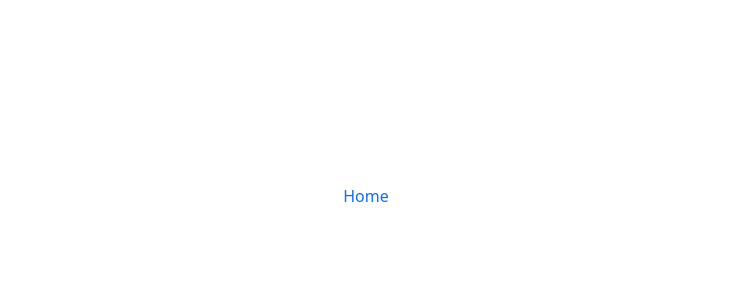
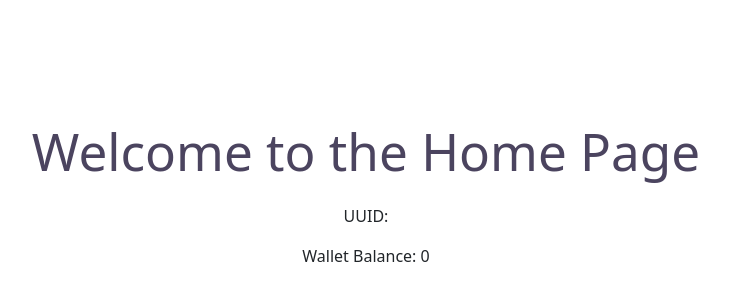
Before and after one commit to excelr-projs/paisa-bhej-fe, a React (Vite) app: page /home in a window 1280 px wide. Shown: the part 204-504 px from the top of the page, without its empty margins (274-1003 px from the left). Built offline with nearby package versions, Linux system fonts and the light colour scheme; no server answers.

Commit message:
Added details to the homepage

```diff
--- a/src/App.jsx
+++ b/src/App.jsx
@@ -18,7 +18,7 @@ function App() {
     <div>
       <BrowserRouter>
         <Routes>
-          <Route path="/Home" element={<Home />} />
+          <Route path="/home" element={<Home />} />
           <Route path="/Register" element={<Register />} />
           <Route path="/" element={<Login />} />
           <Route path="/createaccount" element={<CreateAccountForm />} />
--- a/src/pages/Home.jsx
+++ b/src/pages/Home.jsx
@@ -1,8 +1,30 @@
-import React from 'react'
+import React, { useState, useEffect } from 'react'
 
 function Home() {
+  const uuid = localStorage.getItem('uuid');
+  const mobileNumber = localStorage.getItem('mobileNumber');
+  const [walletBalance, setWalletBalance] = useState(0);
+  const getBalance = async () => {
+    try {
+      const response = await fetch(`http://localhost:8080/wallet/balance?mobile=${mobileNumber}&uuid=${uuid}`, {
+        method: 'GET'
+      });
+      const data = await response.json();
+      setWalletBalance(data);
+    } catch (err) {
+      console.error(err);
+      alert("An error occurred. Please try again.");
+    }
+  }
+  useEffect(() => {
+    getBalance();
+  }, []);
   return (
-    <div className='text-primary'>Home</div>
+    <div>
+      <h1>Welcome to the Home Page</h1>
+      <p>UUID: {uuid}</p>
+      <p>Wallet Balance: {walletBalance}</p>
+    </div>
   )
 }
 
--- a/src/pages/login.jsx
+++ b/src/pages/login.jsx
@@ -20,11 +20,16 @@ function Login() {
                     password: password,
                 })
             });
-            const data = await response.json();
-            if (data.message === "Login Success") {
+            const data = await response.text();
+            const uuidRegex = /uuid=([^,]*)/;
+            const match = data.match(uuidRegex);
+            if (match) {
+                const uuid = match[1];
+                localStorage.setItem('uuid', uuid);
+                localStorage.setItem('mobileNumber', mobileNumber);
                 navigate('/home');
             } else {
-                alert(data.message);
+                alert("Login failed. Please try again.");
             }
         } catch (err) {
             console.error(err);
```
